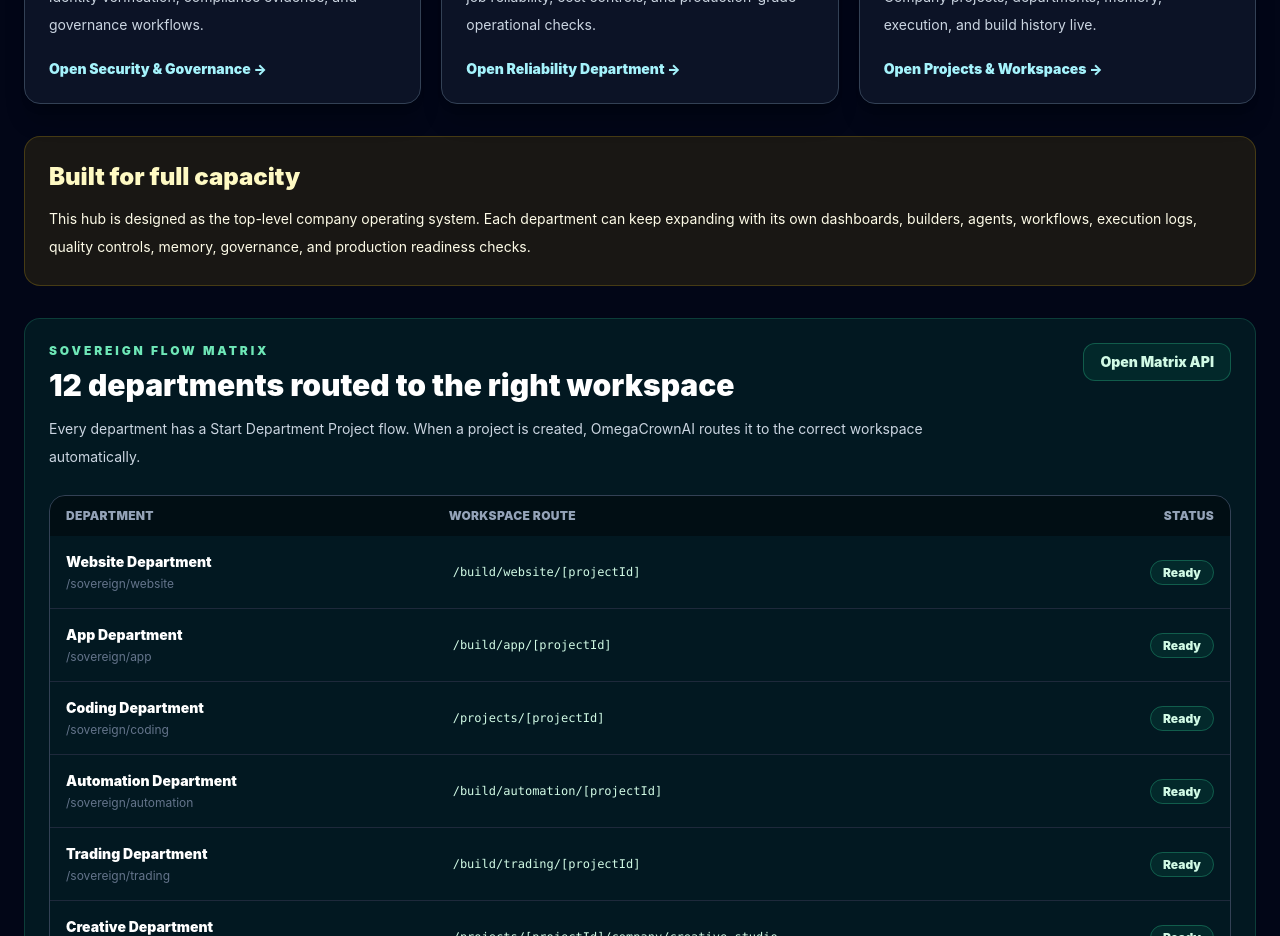
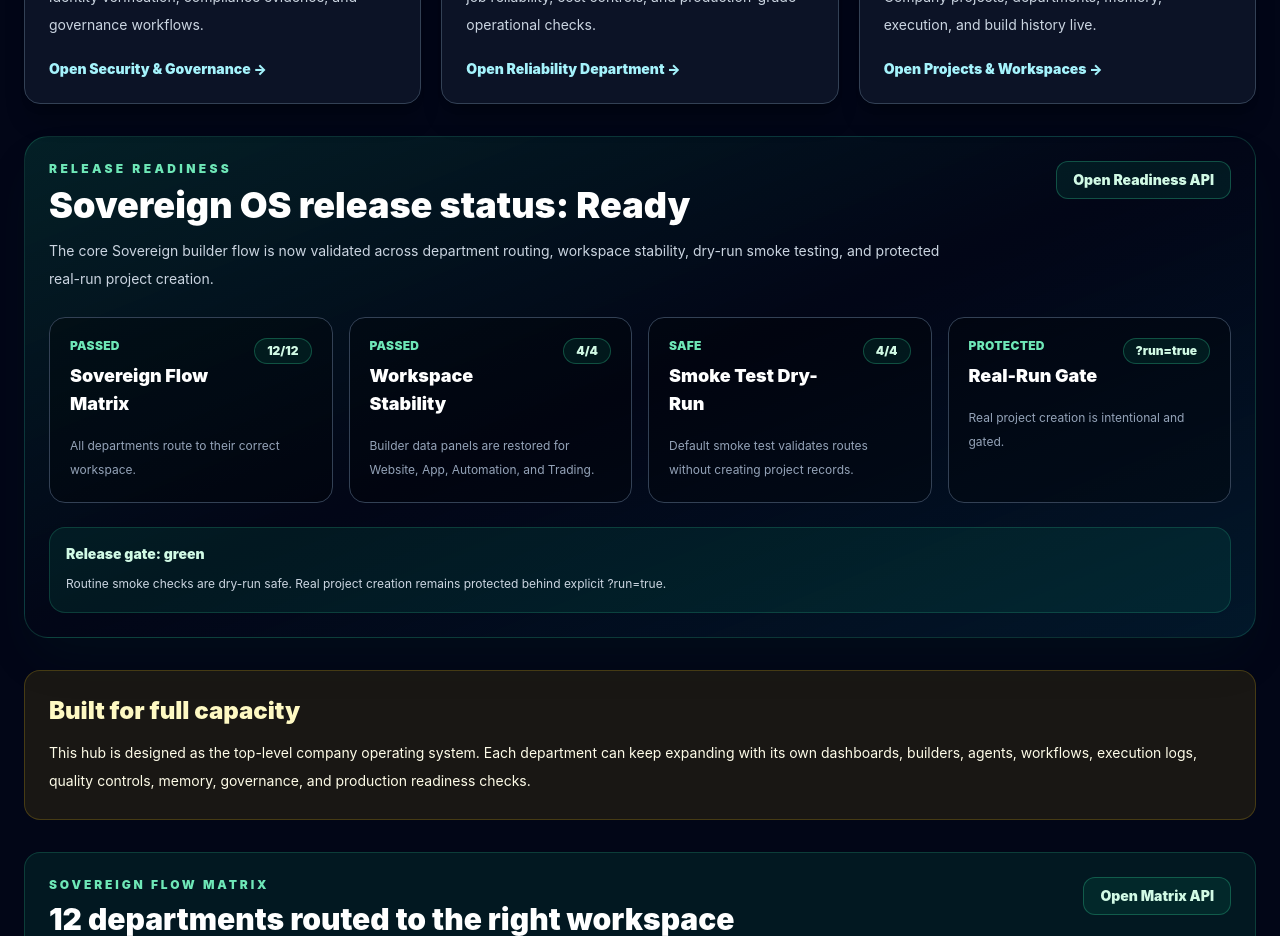
Before and after one commit to pbtransportcom-droid/omegacrownai-dashboard, a Next.js app in the folder omegacrownai-dashboard/: page /build in a window 1280 px wide. Shown: the part 1460-2396 px from the top of the page. Built offline with nearby package versions, Linux system fonts and the light colour scheme.

Commit message:
Add Sovereign release readiness dashboard

```diff
--- /dev/null
+++ b/omegacrownai-dashboard/app/api/sovereign/release-readiness/route.ts
@@ -0,0 +1,60 @@
+import { NextResponse } from "next/server";
+
+const checks = [
+  {
+    key: "flow-matrix",
+    name: "Sovereign Flow Matrix",
+    status: "passed",
+    score: "12/12",
+    detail: "All Sovereign departments have a defined Start Department Project route and workspace destination.",
+    href: "/api/sovereign/button-flow-matrix",
+  },
+  {
+    key: "workspace-stability",
+    name: "Workspace Data Panel Stability",
+    status: "passed",
+    score: "4/4",
+    detail: "Website, App, Automation, and Trading workspaces have restored project-backed data panels.",
+    href: "/api/sovereign/workspace-stability",
+  },
+  {
+    key: "smoke-dry-run",
+    name: "Real Workspace Smoke Test",
+    status: "passed",
+    score: "4/4",
+    detail: "Smoke test is safe by default and validates workspace route shape without creating records.",
+    href: "/api/sovereign/real-workspace-smoke",
+  },
+  {
+    key: "smoke-real-run-gate",
+    name: "Real Project Creation Gate",
+    status: "protected",
+    score: "gated",
+    detail: "Real smoke-test project creation requires explicit ?run=true.",
+    href: "/api/sovereign/real-workspace-smoke?run=true",
+  },
+];
+
+export async function GET() {
+  const blockingChecks = checks.filter((check) => check.status !== "passed" && check.status !== "protected");
+  const passedChecks = checks.filter((check) => check.status === "passed").length;
+  const protectedChecks = checks.filter((check) => check.status === "protected").length;
+
+  return NextResponse.json({
+    ok: blockingChecks.length === 0,
+    phase: "v13.0 Phase 150",
+    service: "Sovereign Release Readiness Dashboard",
+    releaseStatus: blockingChecks.length === 0 ? "ready" : "blocked",
+    summary: {
+      totalChecks: checks.length,
+      passedChecks,
+      protectedChecks,
+      blockingChecks: blockingChecks.length,
+    },
+    checks,
+    nextAction:
+      blockingChecks.length === 0
+        ? "Release readiness is green. Continue with customer-facing polish, onboarding, or production monitoring."
+        : "Resolve blocking checks before release.",
+  });
+}
--- a/omegacrownai-dashboard/app/build/page.tsx
+++ b/omegacrownai-dashboard/app/build/page.tsx
@@ -1,4 +1,40 @@
 
+
+
+const releaseReadiness = [
+  {
+    key: "flow-matrix",
+    name: "Sovereign Flow Matrix",
+    score: "12/12",
+    status: "Passed",
+    detail: "All departments route to their correct workspace.",
+    href: "/api/sovereign/button-flow-matrix",
+  },
+  {
+    key: "workspace-stability",
+    name: "Workspace Stability",
+    score: "4/4",
+    status: "Passed",
+    detail: "Builder data panels are restored for Website, App, Automation, and Trading.",
+    href: "/api/sovereign/workspace-stability",
+  },
+  {
+    key: "smoke-dry-run",
+    name: "Smoke Test Dry-Run",
+    score: "4/4",
+    status: "Safe",
+    detail: "Default smoke test validates routes without creating project records.",
+    href: "/api/sovereign/real-workspace-smoke",
+  },
+  {
+    key: "real-run-gate",
+    name: "Real-Run Gate",
+    score: "?run=true",
+    status: "Protected",
+    detail: "Real project creation is intentional and gated.",
+    href: "/api/sovereign/real-workspace-smoke?run=true",
+  },
+];
 
 const workspaceStability = [
   {
@@ -271,6 +307,65 @@
           ))}
         </div>
 
+        <div className="mt-8 rounded-3xl border border-emerald-400/20 bg-gradient-to-br from-emerald-500/15 via-slate-950 to-cyan-500/10 p-6 shadow-2xl shadow-emerald-950/20">
+          <div className="flex flex-wrap items-start justify-between gap-4">
+            <div>
+              <p className="text-xs font-black uppercase tracking-[0.28em] text-emerald-300">
+                Release Readiness
+              </p>
+              <h2 className="mt-2 text-4xl font-black text-white">
+                Sovereign OS release status: Ready
+              </h2>
+              <p className="mt-3 max-w-4xl text-sm leading-7 text-slate-300">
+                The core Sovereign builder flow is now validated across department routing, workspace stability,
+                dry-run smoke testing, and protected real-run project creation.
+              </p>
+            </div>
+            <a
+              href="/api/sovereign/release-readiness"
+              className="rounded-xl border border-emerald-400/30 bg-emerald-500/10 px-4 py-2 text-sm font-black text-emerald-100 hover:bg-emerald-500/20"
+            >
+              Open Readiness API
+            </a>
+          </div>
+
+          <div className="mt-6 grid gap-4 md:grid-cols-2 xl:grid-cols-4">
+            {releaseReadiness.map((item) => (
+              <a
+                key={item.key}
+                href={item.href}
+                className="rounded-2xl border border-slate-700 bg-black/30 p-5 transition hover:border-emerald-300/60 hover:bg-emerald-500/10"
+              >
+                <div className="flex items-start justify-between gap-3">
+                  <div>
+                    <p className="text-xs font-black uppercase tracking-wide text-emerald-300">
+                      {item.status}
+                    </p>
+                    <h3 className="mt-2 text-lg font-black text-white">
+                      {item.name}
+                    </h3>
+                  </div>
+                  <span className="rounded-full border border-emerald-400/30 bg-emerald-500/10 px-3 py-1 text-xs font-black text-emerald-100">
+                    {item.score}
+                  </span>
+                </div>
+                <p className="mt-4 text-xs leading-6 text-slate-400">
+                  {item.detail}
+                </p>
+              </a>
+            ))}
+          </div>
+
+          <div className="mt-6 rounded-2xl border border-emerald-400/20 bg-emerald-500/10 p-4">
+            <p className="text-sm font-black text-emerald-100">
+              Release gate: green
+            </p>
+            <p className="mt-2 text-xs leading-6 text-slate-300">
+              Routine smoke checks are dry-run safe. Real project creation remains protected behind explicit ?run=true.
+            </p>
+          </div>
+        </div>
+
         <div className="mt-8 rounded-2xl border border-yellow-400/20 bg-yellow-500/10 p-6">
           <h2 className="text-2xl font-black text-yellow-100">
             Built for full capacity
```
